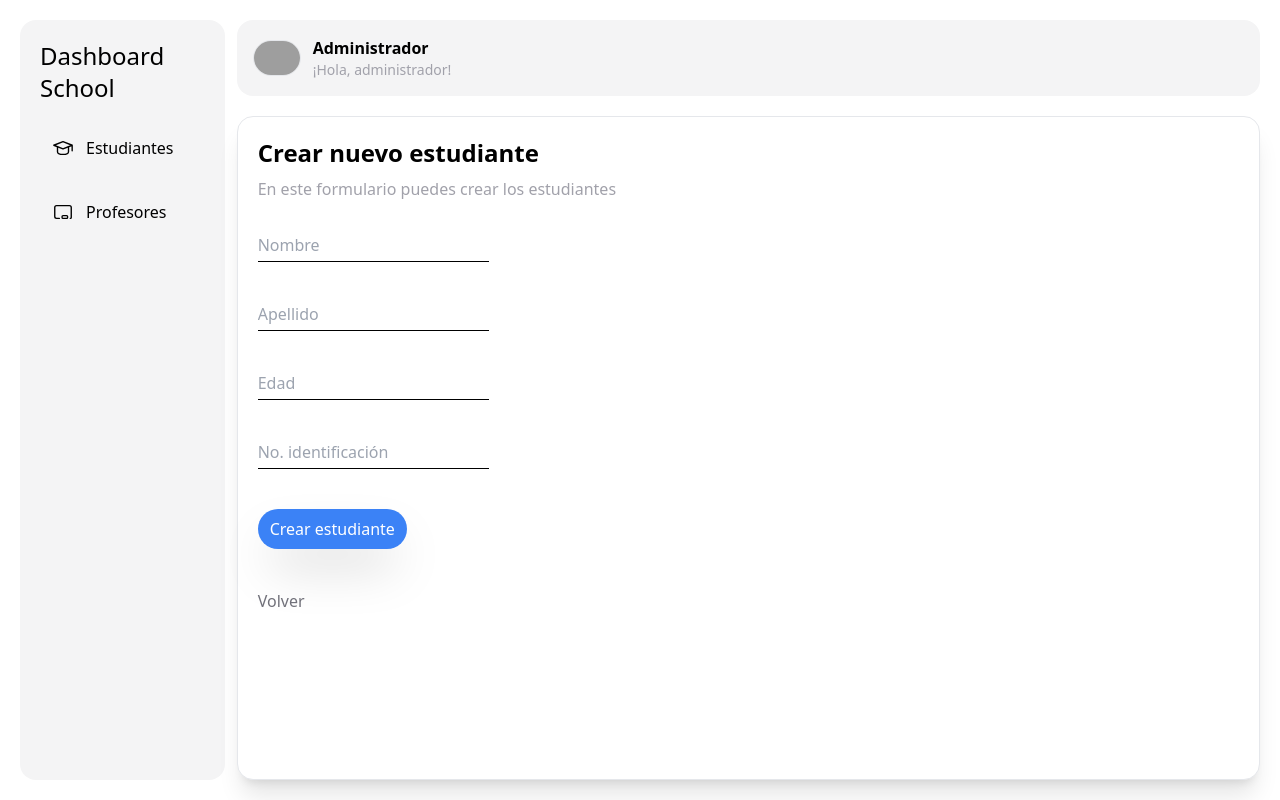
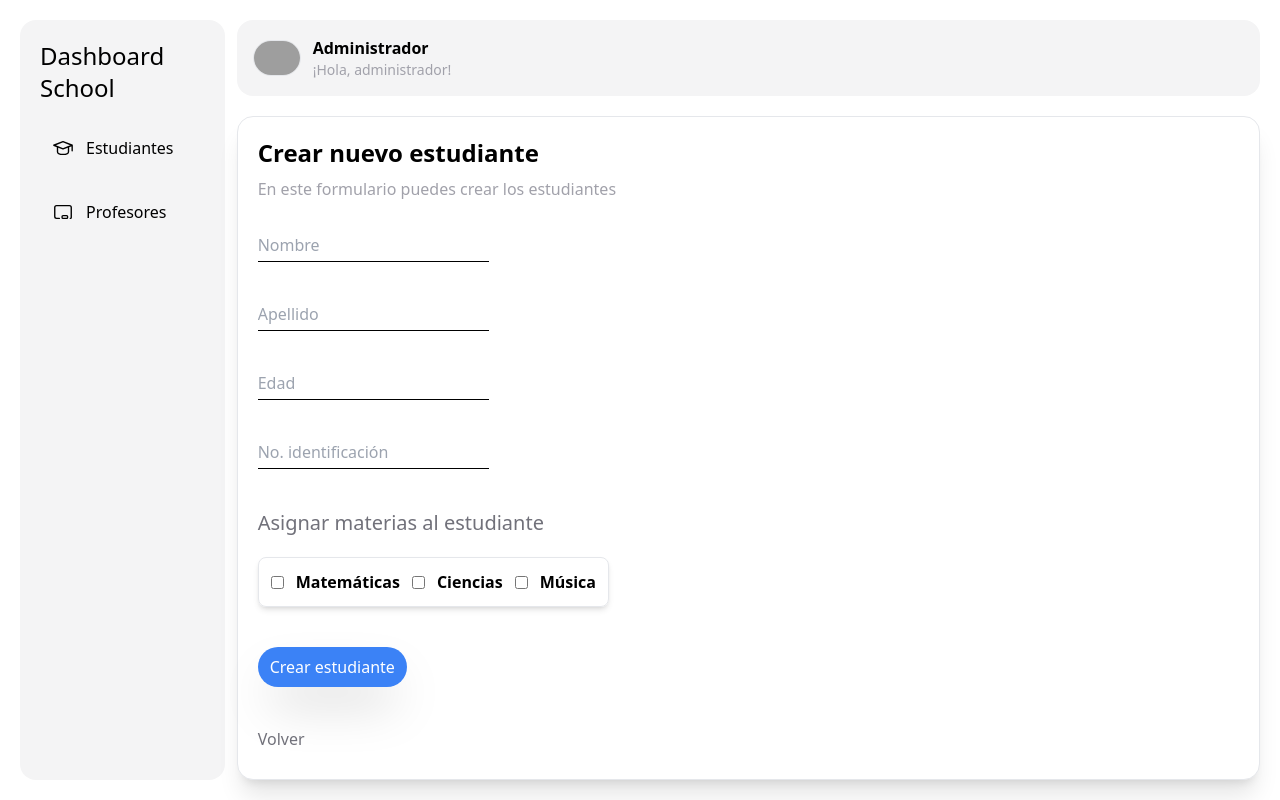
Before and after one commit to Clavijomo/school-project-react, a React (Vite) app: page /create-student in a window 1280 px wide. Built offline with nearby package versions, Linux system fonts and the light colour scheme; grey boxes are pictures that could not be loaded.

Commit message:
feat: Validation form new student

```diff
--- a/src/pages/CreateStudent.jsx
+++ b/src/pages/CreateStudent.jsx
@@ -11,6 +11,7 @@ const CreateStudent = () => {
     apellido: '',
     edad: '',
     identificacion: '',
+    materias: [],
   });
 
   const dispatch = useDispatch();
@@ -31,6 +32,18 @@ const CreateStudent = () => {
     navigate('/');
   }
 
+  const handleCheckbox = e => {
+    let newStudent = student;
+    if(e.target.checked) {
+      newStudent.materias.push(Number(e.target.name));
+      setStudent(newStudent);
+    } else {
+      const filterId = newStudent.materias.filter(item => item !== Number(e.target.name));
+      newStudent.materias = filterId;
+      setStudent(newStudent);
+    }
+  }
+
   return (
     <div className="bg-white border h-full p-5 shadow-xl rounded-2xl">
       <div className="space-y-2">
@@ -39,6 +52,7 @@ const CreateStudent = () => {
       </div>
       <form onSubmit={handleSubmit} className="mt-8 space-y-10">
         <input
+          required
           name="nombre"
           className="bg-transparent w-max border-black border-b pb-1"
           type="text"
@@ -46,6 +60,7 @@ const CreateStudent = () => {
           onChange={handleChange}
         />
         <input
+          required
           name="apellido"
           className="bg-transparent block w-max border-black border-b pb-1"
           type="text"
@@ -53,6 +68,7 @@ const CreateStudent = () => {
           onChange={handleChange}
         />
         <input
+          required
           name="edad"
           className="bg-transparent block w-max border-black border-b pb-1"
           type="number"
@@ -60,12 +76,39 @@ const CreateStudent = () => {
           onChange={handleChange}
         />
         <input
+          required
           name="identificacion"
           className="bg-transparent block w-max border-black border-b pb-1"
           type="number"
           placeholder="No. identificación"
           onChange={handleChange}
         />
+        <div className="flex flex-col gap-5">
+            <div>
+              <p className="text-zinc-500 text-xl">Asignar materias al estudiante</p>
+            </div>
+          <div className="flex items-center gap-3 border w-max p-3 shadow-md rounded-lg font-semibold">
+            <input
+              type="checkbox"
+              name="1"
+              onChange={handleCheckbox}
+            />
+            Matemáticas
+            <input
+              type="checkbox"
+              name="2"
+              onChange={handleCheckbox}
+            />
+            Ciencias
+            <input
+              type="checkbox"
+              name="3"
+              onChange={handleCheckbox}
+            />
+            Música
+          </div>
+        </div>
+
         <input
           className="bg-blue-500 py-2 px-3 text-white rounded-full shadow-2xl"
           type="submit"
```
